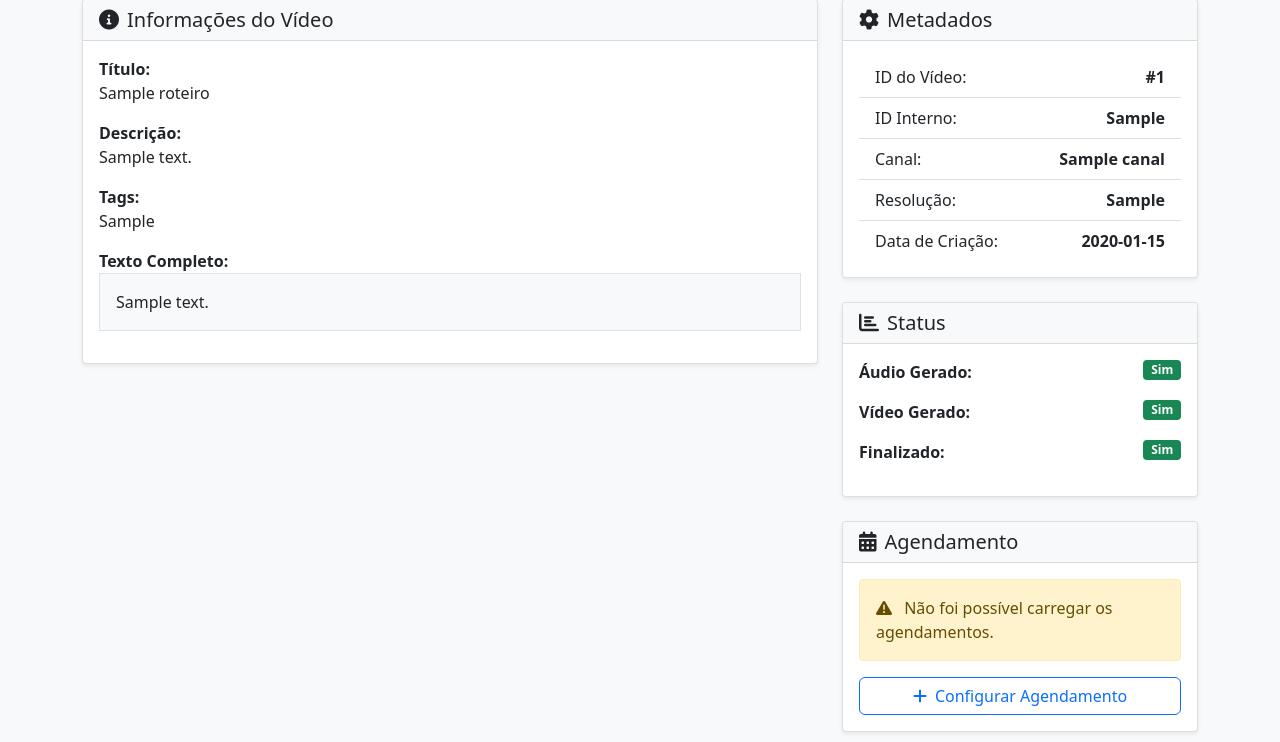
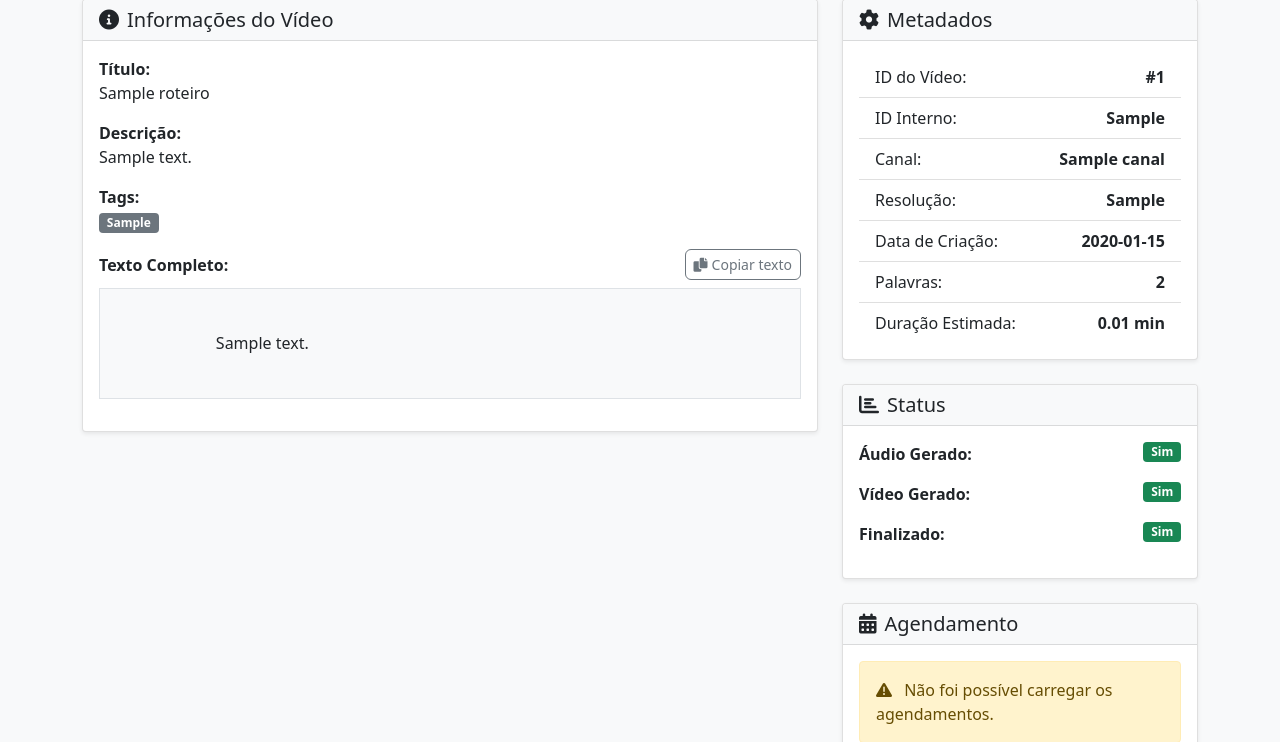
Before and after one commit to mordren/creator_video, a Flask app: page /videos/1 in a window 1280 px wide. Shown: the part 161-903 px from the top of the page. Run offline with Flask 3, Linux system fonts and the light colour scheme; tables that the repository leaves empty hold one stand-in row (values such as "Sample post").

Commit message:
Improve video detail page presentation

```diff
--- a/app.py
+++ b/app.py
@@ -375,6 +375,12 @@ def get_videos_with_filters(filter_type='all', search=''):
             canal = db.canais.buscar_por_id(roteiro.canal_id)
             video_info = db.videos.buscar_por_roteiro_id(roteiro.id)
 
+            texto = roteiro.texto or ''
+            palavras_geradas = len(texto.split()) if texto else 0
+
+            # Estimativa simples considerando 150 palavras por minuto como média de narração
+            duracao_estimada = round(palavras_geradas / 150, 2) if palavras_geradas else None
+
             # ✅ CORREÇÃO: Verifica se o canal existe
             if not canal:
                 canal_nome = "Canal Não Encontrado"
@@ -398,6 +404,8 @@ def get_videos_with_filters(filter_type='all', search=''):
                 'canal_nome': canal_nome,
                 'canal_id': roteiro.canal_id,
                 'canal_obj': canal,  # ✅ Adiciona o objeto canal completo
+                'palavras_geradas': palavras_geradas if palavras_geradas else None,
+                'duracao_estimada': duracao_estimada,
                 'video_info': {
                     'arquivo_audio': video_info.arquivo_audio if video_info else None,
                     'arquivo_video': video_info.arquivo_video if video_info else None,
--- a/templates/video_detail.html
+++ b/templates/video_detail.html
@@ -27,17 +27,39 @@
 
                 <div class="mb-3">
                     <strong>Descrição:</strong>
-                    <p class="mb-0">{{ video.descricao or "Sem descrição" }}</p>
+                    {% if video.descricao %}
+                    <p class="mb-0 texto-descricao">{{ video.descricao }}</p>
+                    {% else %}
+                    <p class="mb-0 text-muted">Sem descrição</p>
+                    {% endif %}
                 </div>
 
                 <div class="mb-3">
                     <strong>Tags:</strong>
-                    <p class="mb-0">{{ video.tags or "Sem tags" }}</p>
+                    {% if video.tags %}
+                    <div class="d-flex flex-wrap gap-2 mt-1">
+                        {% for tag in video.tags.split(',') %}
+                            {% set tag_limpa = tag.strip() %}
+                            {% if tag_limpa %}
+                            <span class="badge bg-secondary">{{ tag_limpa }}</span>
+                            {% endif %}
+                        {% endfor %}
+                    </div>
+                    {% else %}
+                    <p class="mb-0 text-muted">Sem tags</p>
+                    {% endif %}
                 </div>
 
                 <div class="mb-3">
-                    <strong>Texto Completo:</strong>
-                    <div class="border p-3 bg-light" style="max-height: 300px; overflow-y: auto;">
+                    <div class="d-flex justify-content-between align-items-center mb-2">
+                        <strong class="mb-0">Texto Completo:</strong>
+                        {% if video.texto %}
+                        <button type="button" class="btn btn-sm btn-outline-secondary" id="copy-texto">
+                            <i class="fas fa-copy me-1"></i>Copiar texto
+                        </button>
+                        {% endif %}
+                    </div>
+                    <div id="texto-completo" class="border p-3 bg-light texto-completo">
                         {{ video.texto or "Sem texto" }}
                     </div>
                 </div>
@@ -314,7 +336,55 @@
 {% block scripts %}
 <script>
 document.addEventListener('DOMContentLoaded', function() {
-    const videoId = {{ video.id }};
+    const videoId = {{ video.id | tojson }};
+
+    const copyButton = document.getElementById('copy-texto');
+    if (copyButton) {
+        const originalLabel = copyButton.innerHTML;
+        copyButton.addEventListener('click', () => {
+            const textoCompleto = document.getElementById('texto-completo');
+            const conteudo = textoCompleto ? textoCompleto.innerText.trim() : '';
+
+            if (!conteudo) {
+                return;
+            }
+
+            const clipboard = navigator.clipboard;
+            const copiar = clipboard && clipboard.writeText
+                ? clipboard.writeText(conteudo)
+                : new Promise((resolve, reject) => {
+                    try {
+                        const textarea = document.createElement('textarea');
+                        textarea.value = conteudo;
+                        textarea.style.position = 'fixed';
+                        textarea.style.opacity = '0';
+                        document.body.appendChild(textarea);
+                        textarea.select();
+                        const sucesso = document.execCommand('copy');
+                        document.body.removeChild(textarea);
+                        sucesso ? resolve() : reject();
+                    } catch (err) {
+                        reject(err);
+                    }
+                });
+
+            copiar
+                .then(() => {
+                    copyButton.innerHTML = '<i class="fas fa-check me-1"></i>Copiado!';
+                    copyButton.classList.remove('btn-outline-secondary');
+                    copyButton.classList.add('btn-success');
+
+                    setTimeout(() => {
+                        copyButton.innerHTML = originalLabel;
+                        copyButton.classList.add('btn-outline-secondary');
+                        copyButton.classList.remove('btn-success');
+                    }, 2000);
+                })
+                .catch(() => {
+                    alert('Não foi possível copiar o texto.');
+                });
+        });
+    }
 
     // ✅ FUNÇÕES DE AGENDAMENTO
     function carregarAgendamentos() {
@@ -595,6 +665,17 @@ document.addEventListener('DOMContentLoaded', function() {
     font-size: 0.875rem;
 }
 
+.texto-completo {
+    max-height: 300px;
+    overflow-y: auto;
+    white-space: pre-wrap;
+    line-height: 1.6;
+}
+
+.texto-descricao {
+    white-space: pre-line;
+}
+
 /* Melhorias visuais */
 .card {
     box-shadow: 0 0.125rem 0.25rem rgba(0, 0, 0, 0.075);
```
